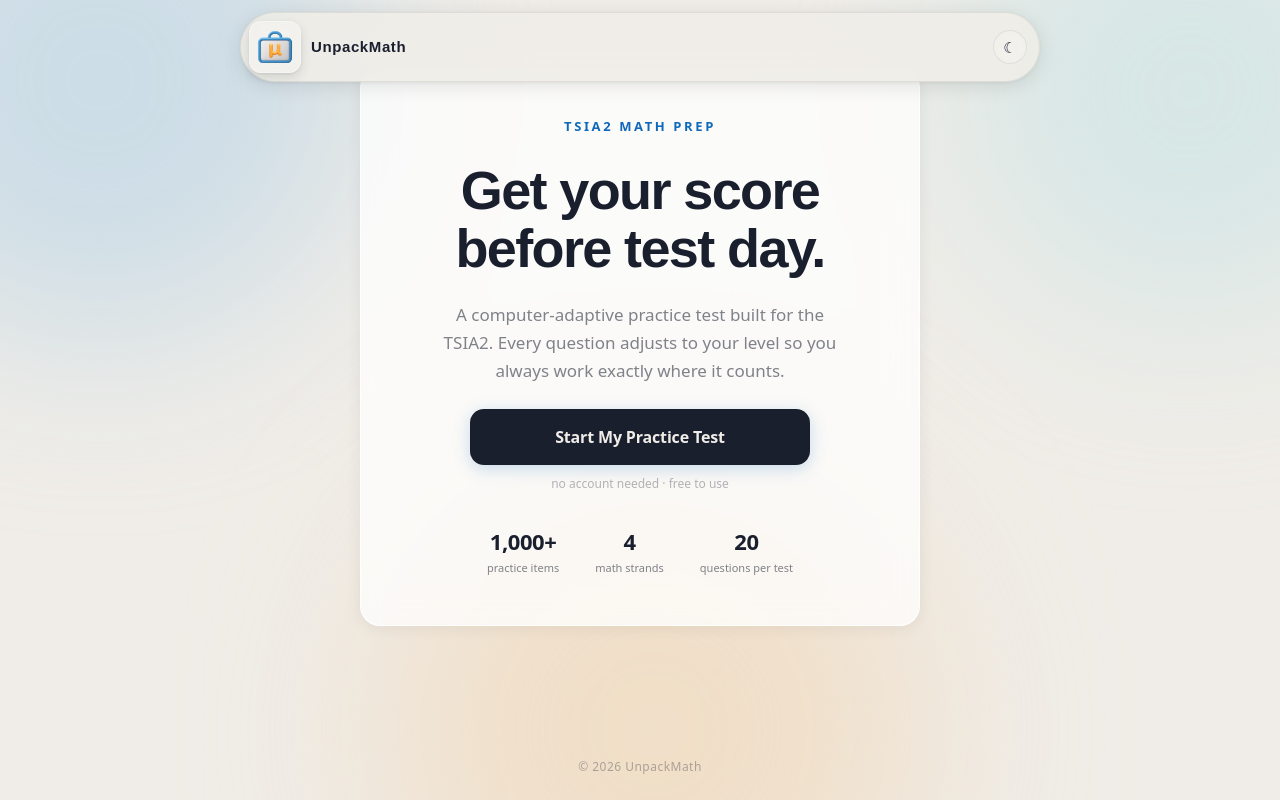
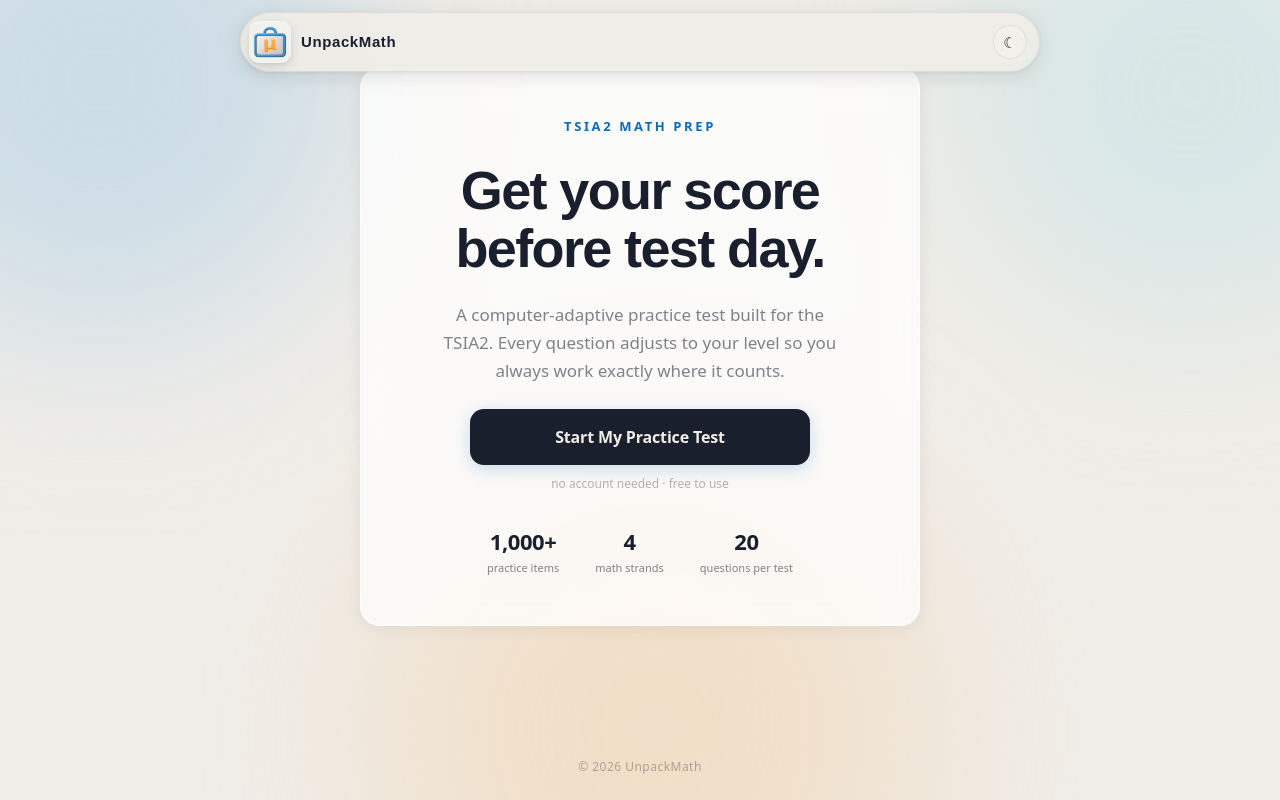
Before and after one commit to jd-oviedo/TSIA2Math, a Next.js app: page / in a window 1280 px wide. Built offline with nearby package versions, Linux system fonts and the light colour scheme; no server answers; a web font is replaced by a local one.

Commit message:
Revert oversized logo box, increase icon size only

```diff
--- a/app/components/Header.tsx
+++ b/app/components/Header.tsx
@@ -89,9 +89,9 @@ export function Header() {
         >
           <div
             style={{
-              width: "52px",
-              height: "52px",
-              borderRadius: "12px",
+              width: "42px",
+              height: "42px",
+              borderRadius: "10px",
               background: "rgba(255,255,255,0.25)",
               backdropFilter: "blur(8px)",
               WebkitBackdropFilter: "blur(8px)",
@@ -107,8 +107,8 @@ export function Header() {
             <Image
               src="/unpackmath-logo.png"
               alt="UnpackMath logo"
-              width={38}
-              height={38}
+              width={36}
+              height={36}
               style={{ objectFit: "contain" }}
             />
           </div>
```
